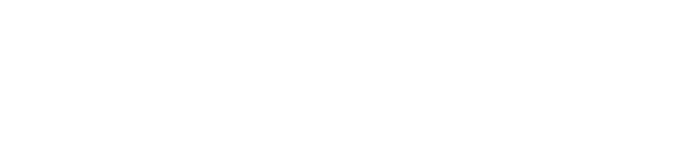
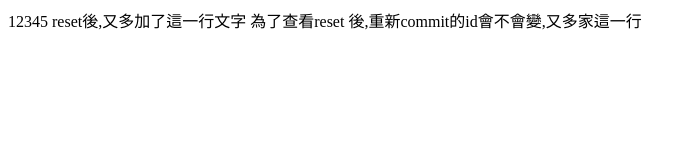
Before and after one commit to kobe721013/git-demo, a plain HTML site: page index.html in a window 1280 px wide. Shown: the whole page, without its empty margins (0-695 px from the left). Drawn offline with Linux system fonts and the light colour scheme.

Commit message:
第二次reset,並且修改index.ht

```diff
--- a/index.html
+++ b/index.html
@@ -1,3 +1,6 @@
 <html>
 <a>
+12345
+reset後,又多加了這一行文字
+為了查看reset 後,重新commit的id會不會變,又多家這一行
 </html>
```
Also changed, not shown: ccc.html (added).
